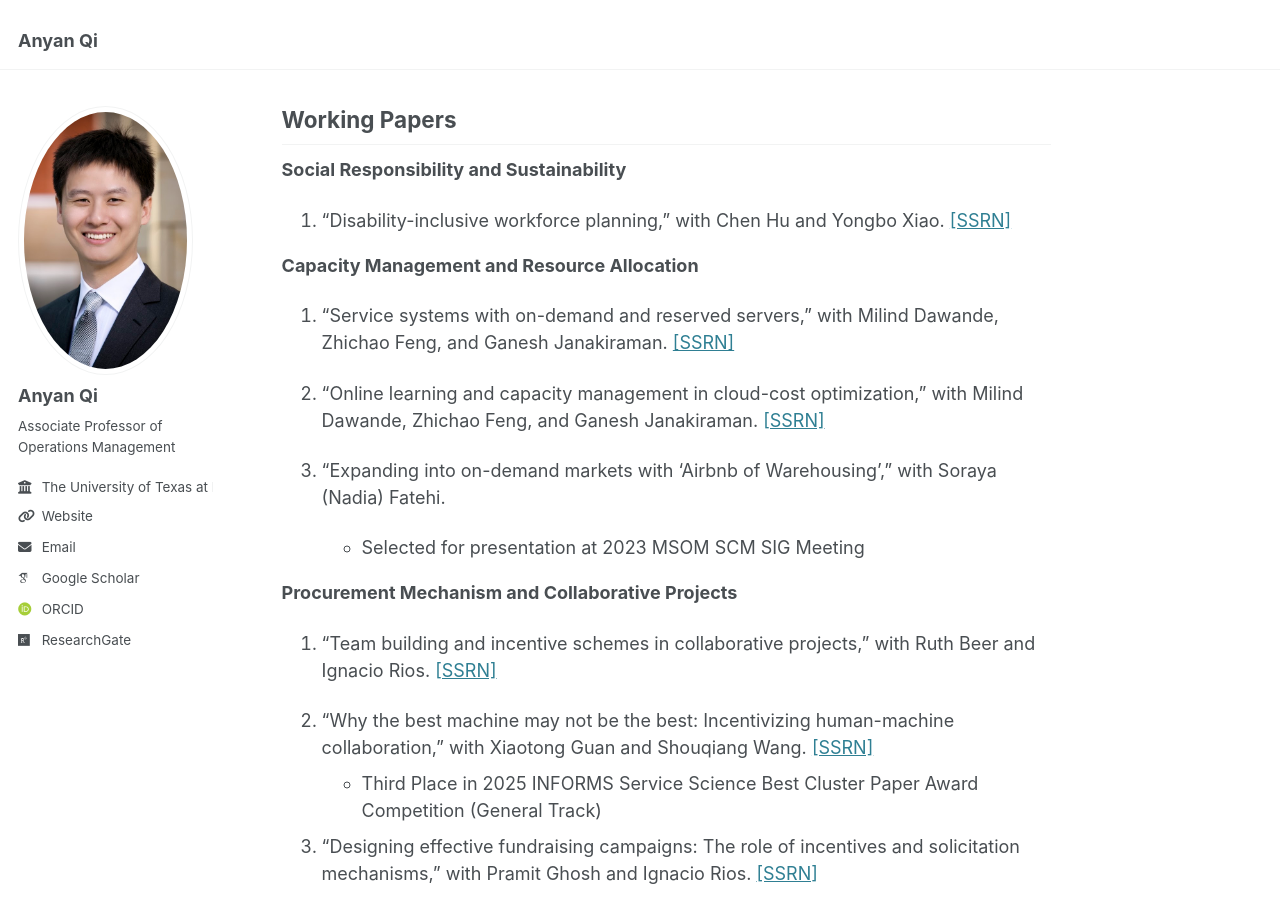
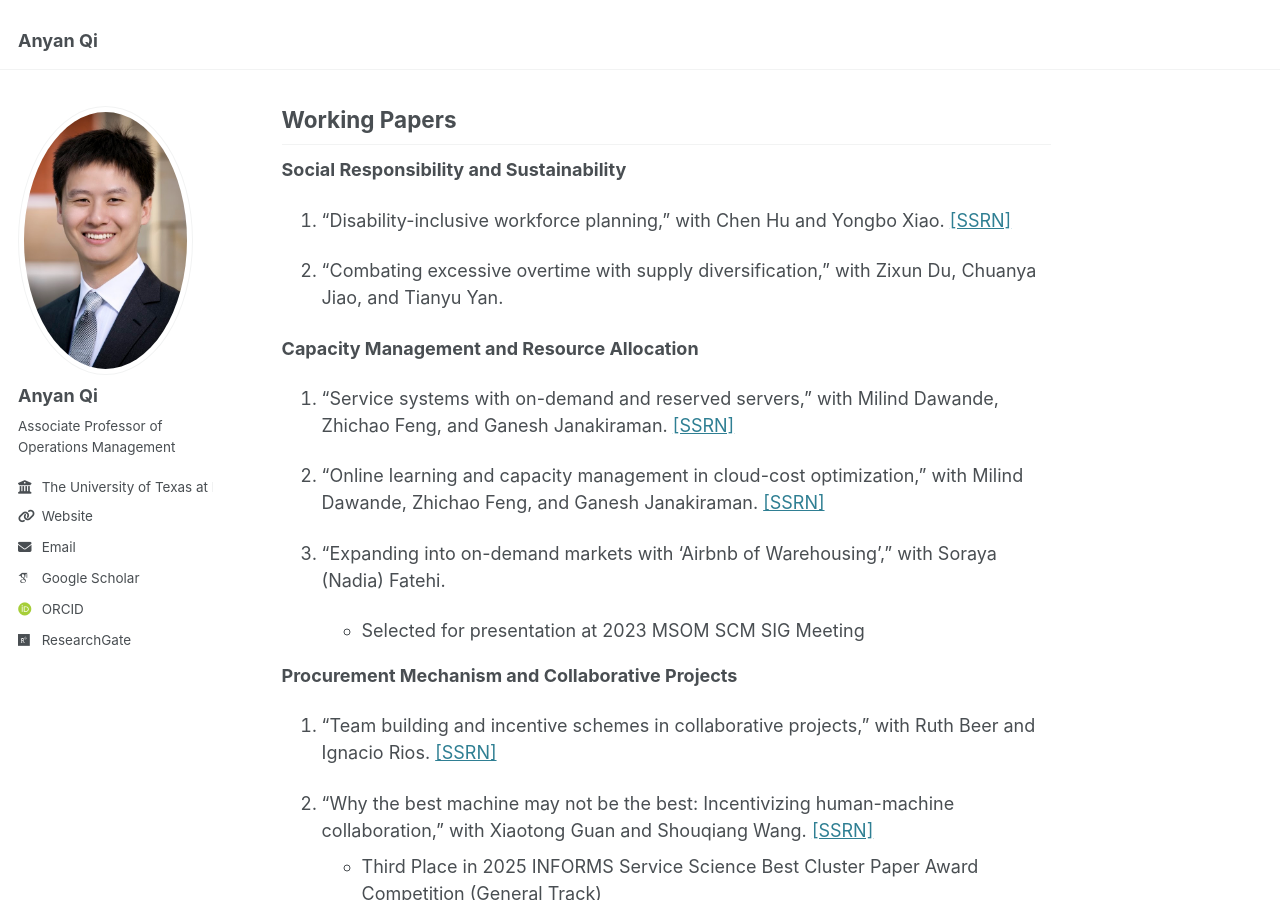
Before and after one commit to qi-anyan/qi-anyan.github.io, a Jekyll site: the page built from _pages/about.md, in a window 1280 px wide and 900 px high, scrolled down 2799 px. Built offline with Jekyll 4.4.1, drawn with Linux system fonts in a browser that asks for light colours; some web fonts are replaced.

Commit message:
Initial commit

```diff
--- a/_pages/about.md
+++ b/_pages/about.md
@@ -73,6 +73,8 @@ Working Papers
 
 
 1. "Disability-inclusive workforce planning,” with Chen Hu and Yongbo Xiao. [[SSRN]](https://papers.ssrn.com/sol3/papers.cfm?abstract_id=5355014)
+
+1. "Combating excessive overtime with supply diversification,” with Zixun Du, Chuanya Jiao, and Tianyu Yan.
 
 **Capacity Management and Resource Allocation**
 
```
Also changed, not shown: 8 other files.
